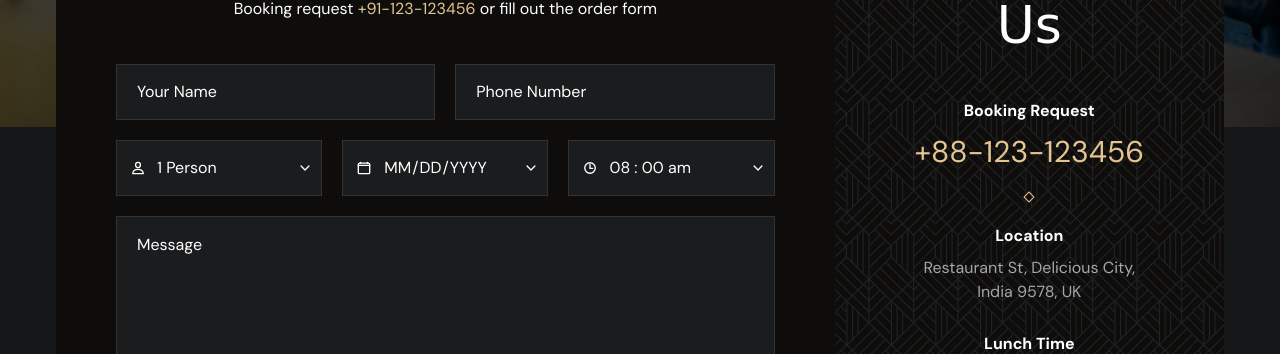
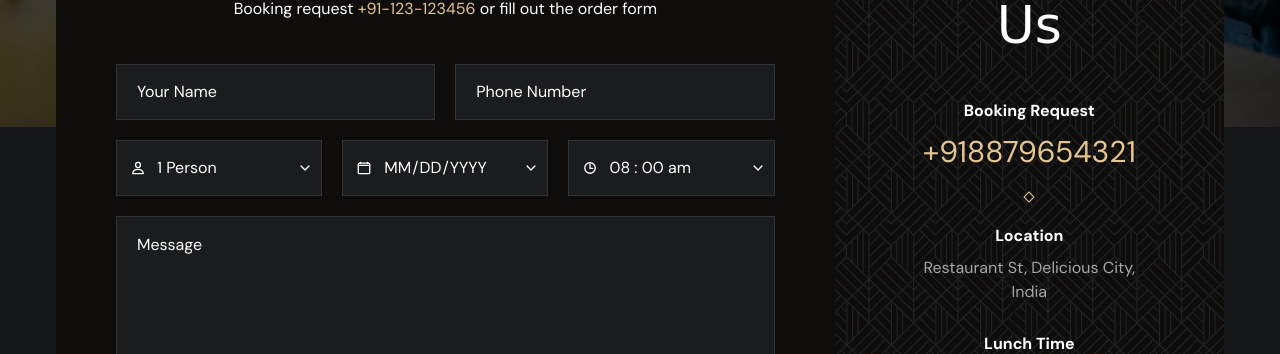
Before and after one commit to SHRUTIRANI1506/dine-design, a plain HTML site: page index.html in a window 1280 px wide. Shown: the part 5580-5934 px from the top of the page. Drawn offline with nearby package versions, Linux system fonts and the light colour scheme; a web font is replaced by a local one.

Commit message:
Update index.html

```diff
--- a/index.html
+++ b/index.html
@@ -860,7 +860,7 @@
 
               <p class="contact-label">Booking Request</p>
 
-              <a href="tel:+88123123456" class="body-1 contact-number hover-underline">+88-123-123456</a>
+              <a href="tel:+918879654321" class="body-1 contact-number hover-underline">+918879654321</a>
 
               <div class="separator"></div>
 
@@ -868,7 +868,7 @@
 
               <address class="body-4">
                 Restaurant St, Delicious City, <br>
-                India 9578, UK
+                India
               </address>
 
               <p class="contact-label">Lunch Time</p>
```
